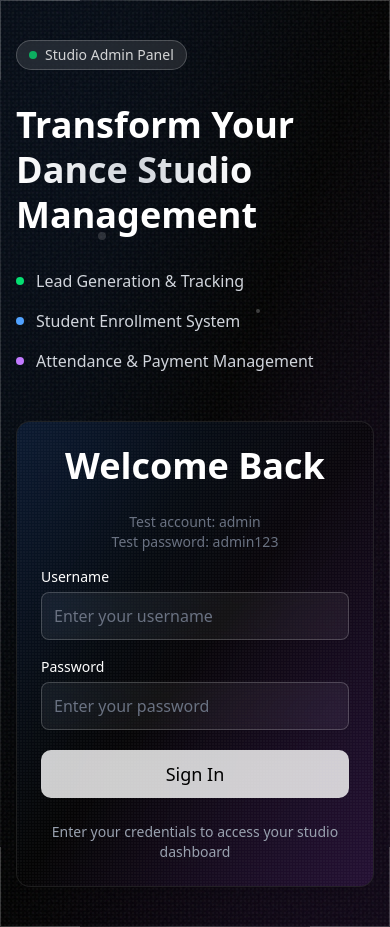
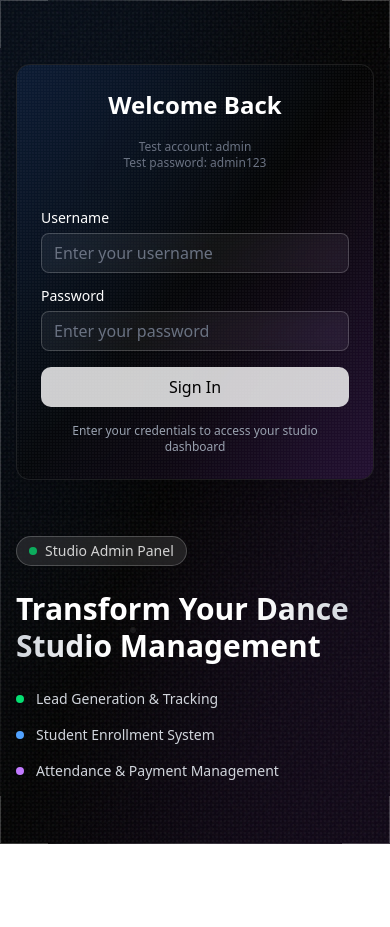
Before and after one commit to rishebss/fds, a React (Vite) app: page / in a window 390 px wide. After the commit the page ends 844 px from the top, so only its background shows below. Built offline with nearby package versions, Linux system fonts and the light colour scheme.

Commit message:
added payments feature

```diff
--- a/src/App.jsx
+++ b/src/App.jsx
@@ -12,7 +12,7 @@ import Payments from './pages/PaymentsPage'
 function App() {
   return (
     <Router>
-      <div className="min-h-screen bg-gray-50">
+      <div className="bg-gray-50">
 
         <main>
           <Routes>
--- a/src/components/Header.jsx
+++ b/src/components/Header.jsx
@@ -14,8 +14,6 @@ export default function Header() {
   const [isLoading, setIsLoading] = useState(false);
   const navigate = useNavigate();
   const { showToast, ToastContainer } = useToast();
-
-
 
   const handleLogin = async (e) => {
     e.preventDefault();
@@ -51,7 +49,7 @@ export default function Header() {
   };
 
   return (
-    <div className="relative w-full min-h-screen flex flex-col items-center justify-center bg-black">
+    <div className="relative w-full min-h-screen flex flex-col items-center justify-center bg-black px-4 py-8">
 
       {/* Gradient overlays to match card aesthetic */}
       <div className="absolute inset-0 bg-gradient-to-br from-blue-500/15 via-transparent to-purple-500/15" />
@@ -72,19 +70,19 @@ export default function Header() {
       <div className="absolute inset-x-0 bottom-0 h-px w-full bg-gradient-to-r from-transparent via-white/20 to-transparent" />
 
       {/* Corner accents */}
-      <div className="absolute top-0 left-0 w-20 h-20 border-l border-t border-white/20" />
-      <div className="absolute top-0 right-0 w-20 h-20 border-r border-t border-white/20" />
-      <div className="absolute bottom-0 left-0 w-20 h-20 border-l border-b border-white/20" />
-      <div className="absolute bottom-0 right-0 w-20 h-20 border-r border-b border-white/20" />
+      <div className="absolute top-0 left-0 w-12 h-12 md:w-20 md:h-20 border-l border-t border-white/20" />
+      <div className="absolute top-0 right-0 w-12 h-12 md:w-20 md:h-20 border-r border-t border-white/20" />
+      <div className="absolute bottom-0 left-0 w-12 h-12 md:w-20 md:h-20 border-l border-b border-white/20" />
+      <div className="absolute bottom-0 right-0 w-12 h-12 md:w-20 md:h-20 border-r border-b border-white/20" />
 
-      <div className="px-4 py-10 md:py-20 w-full max-w-7xl mx-auto relative z-10">
-        <div className="grid grid-cols-1 lg:grid-cols-2 gap-12 items-center">
+      <div className="w-full max-w-7xl mx-auto relative z-10 py-4 md:py-10 lg:py-20">
+        <div className="grid grid-cols-1 lg:grid-cols-2 gap-6 md:gap-8 lg:gap-12 items-center">
           {/* Left Side - Hero Content */}
           <motion.div
             initial={{ opacity: 0, x: -50 }}
             animate={{ opacity: 1, x: 0 }}
             transition={{ duration: 0.6 }}
-            className="space-y-8"
+            className="space-y-6 md:space-y-8 order-2 lg:order-1 mt-8 lg:mt-0"
           >
             <div className="space-y-4">
               <motion.div
@@ -98,15 +96,13 @@ export default function Header() {
               </motion.div>
             </div>
 
-            <h1 className="text-4xl md:text-5xl lg:text-6xl font-bold text-white leading-tight">
+            <h1 className="text-3xl sm:text-4xl md:text-5xl lg:text-6xl font-bold text-white leading-tight">
               Transform Your{" "}
               <span className="bg-gradient-to-r from-white via-gray-300 to-white bg-clip-text text-transparent">
                 Dance Studio
               </span>{" "}
               Management
             </h1>
-
-
 
             <motion.div
               initial={{ opacity: 0, y: 20 }}
@@ -115,19 +111,18 @@ export default function Header() {
               className="space-y-4"
             >
               <div className="flex items-center space-x-3">
-                <div className="w-2 h-2 bg-green-400 rounded-full" />
-                <span className="text-gray-300">Lead Generation & Tracking</span>
+                <div className="w-2 h-2 bg-green-400 rounded-full flex-shrink-0" />
+                <span className="text-gray-300 text-sm md:text-base">Lead Generation & Tracking</span>
               </div>
               <div className="flex items-center space-x-3">
-                <div className="w-2 h-2 bg-blue-400 rounded-full" />
-                <span className="text-gray-300">Student Enrollment System</span>
+                <div className="w-2 h-2 bg-blue-400 rounded-full flex-shrink-0" />
+                <span className="text-gray-300 text-sm md:text-base">Student Enrollment System</span>
               </div>
               <div className="flex items-center space-x-3">
-                <div className="w-2 h-2 bg-purple-400 rounded-full" />
-                <span className="text-gray-300">Attendance & Payment Management</span>
+                <div className="w-2 h-2 bg-purple-400 rounded-full flex-shrink-0" />
+                <span className="text-gray-300 text-sm md:text-base">Attendance & Payment Management</span>
               </div>
             </motion.div>
-
           </motion.div>
 
           {/* Right Side - Login Form */}
@@ -135,7 +130,7 @@ export default function Header() {
             initial={{ opacity: 0, x: 50 }}
             animate={{ opacity: 1, x: 0 }}
             transition={{ duration: 0.6, delay: 0.2 }}
-            className="flex justify-center lg:justify-end"
+            className="flex justify-center lg:justify-end order-1 lg:order-2"
           >
             <Card className="w-full max-w-md shadow-xl border border-white/10 bg-black/40 backdrop-blur-md rounded-xl relative overflow-hidden">
               {/* Gradient background overlay */}
@@ -143,16 +138,16 @@ export default function Header() {
               {/* Card texture overlay */}
               <div className="absolute inset-0 bg-[radial-gradient(circle_at_1px_1px,rgba(255,255,255,0.1)_1px,transparent_0)] bg-[length:3px_3px] opacity-30" />
 
-              <CardHeader className="space-y-1 pb-6 relative z-10">
-                <CardTitle className="text-4xl font-bold text-center text-white">Welcome Back</CardTitle>
-                <CardDescription className="text-center text-gray-500 mt-4 mb-[-30px]">
+              <CardHeader className="space-y-1 pb-4 md:pb-6 relative z-10">
+                <CardTitle className="text-2xl sm:text-3xl md:text-4xl font-bold text-center text-white">Welcome Back</CardTitle>
+                <CardDescription className="text-center text-gray-500 mt-2 md:mt-4 text-xs sm:text-sm">
                   Test account: admin<br />
                   Test password: admin123
                 </CardDescription>
               </CardHeader>
 
               <CardContent className="relative z-10">
-                <form onSubmit={handleLogin} className="space-y-5">
+                <form onSubmit={handleLogin} className="space-y-4 md:space-y-5">
                   <div className="space-y-2">
                     <Label htmlFor="username" className="text-white">Username</Label>
                     <Input
@@ -161,7 +156,7 @@ export default function Header() {
                       placeholder="Enter your username"
                       value={username}
                       onChange={(e) => setUsername(e.target.value)}
-          className="h-12 bg-white/5 border-white/20 text-white placeholder:text-gray-500 focus:border-white/40 focus:ring-white/20 backdrop-blur-sm"
+                      className="h-10 md:h-12 bg-white/5 border-white/20 text-white placeholder:text-gray-500 focus:border-white/40 focus:ring-white/20 backdrop-blur-sm"
                       required
                       disabled={isLoading}
                     />
@@ -175,7 +170,7 @@ export default function Header() {
                       placeholder="Enter your password"
                       value={password}
                       onChange={(e) => setPassword(e.target.value)}
-          className="h-12 bg-white/5 border-white/20 text-white placeholder:text-gray-500 focus:border-white/40 focus:ring-white/20 backdrop-blur-sm"
+                      className="h-10 md:h-12 bg-white/5 border-white/20 text-white placeholder:text-gray-500 focus:border-white/40 focus:ring-white/20 backdrop-blur-sm"
                       required
                       disabled={isLoading}
                     />
@@ -183,17 +178,16 @@ export default function Header() {
 
                   <Button
                     type="submit"
-        className="w-full h-12 text-lg bg-white/80 text-black hover:bg-gray-200 rounded-lg font-medium relative overflow-hidden"
+                    className="w-full h-10 md:h-12 text-base md:text-lg bg-white/80 text-black hover:bg-gray-200 rounded-lg font-medium relative overflow-hidden"
                     disabled={isLoading}
                   >
                     {isLoading ? 'Signing In...' : 'Sign In'}
                   </Button>
                 </form>
 
-                <div className="mt-6 text-center">
-                  <p className="text-sm text-gray-400">
+                <div className="mt-4 md:mt-6 text-center">
+                  <p className="text-xs md:text-sm text-gray-400">
                     Enter your credentials to access your studio dashboard
-
                   </p>
                 </div>
               </CardContent>
--- a/src/components/Leads.jsx
+++ b/src/components/Leads.jsx
@@ -432,7 +432,7 @@ const [isCreating, setIsCreating] = useState(false);
             initial={{ opacity: 0, y: 20 }}
             animate={{ opacity: 1, y: 0 }}
             transition={{ duration: 0.6 }}
-            className="lg:col-span-2 h-full min-h-0"
+            className="lg:col-span-4 h-full min-h-0"
           >
             <Card className="w-full h-full shadow-xl border border-white/10 bg-black/40 backdrop-blur-md rounded-xl relative overflow-hidden mt-0 flex flex-col min-h-0">
               <div className="absolute inset-0 bg-gradient-to-br from-blue-500/15 via-transparent to-purple-500/15 pointer-events-none" />
@@ -615,50 +615,7 @@ const [isCreating, setIsCreating] = useState(false);
             </Card>
           </motion.div>
 
-          {/* Metric Cards */}
-          <div className="flex flex-col gap-6 lg:sticky lg:top-28 min-h-0">
-            {[
-              {title: 'Payments', emoji: '💳', path:'/payments'},
-              {title: 'Attendance', emoji: '📅', path:'/attendance'},
-              {title: 'Students', emoji: '🎓', path:'/students-dashboard'}
-            ].map((item, idx) => (
-              <motion.div
-                key={item.title}
-                initial={{ opacity: 0, y: 20 }}
-                animate={{ opacity: 1, y: 0 }}
-                transition={{ delay: 0.1 * (idx + 1), duration: 0.6 }}
-              >
-                <Link to={item.path} className="block">
-                <Card className="shadow-xl border border-white/10 bg-black/40 backdrop-blur-md rounded-xl relative overflow-hidden flex-1 flex flex-col min-h-0">
-                  <div className="absolute inset-0 bg-gradient-to-br from-blue-500/15 via-transparent to-purple-500/15 pointer-events-none" />
-                  <div className="absolute inset-0 bg-[radial-gradient(circle_at_1px_1px,rgba(255,255,255,0.1)_1px,transparent_0)] bg-[length:3px_3px] opacity-30 pointer-events-none" />
 
-                  <CardHeader className="relative z-10 pb-3">
-                    <div className="flex items-center gap-3">
-                      <div className="w-8 h-8 bg-white/10 rounded-lg flex items-center justify-center">
-                        <span className="text-lg">{item.emoji}</span>
-                      </div>
-                      <CardTitle className="text-lg font-semibold text-white">
-                        {item.title}
-                      </CardTitle>
-                    </div>
-                    <CardDescription className="text-gray-400 mt-1 font-bold">
-                      Click to view
-                    </CardDescription>
-                  </CardHeader>
-
-                  <CardContent className="relative z-10 flex-1">
-                    <div className="h-full flex items-center justify-center text-gray-400">
-
-                        <span className="text-sm">View contents</span>
-
-                    </div>
-                  </CardContent>
-                </Card>
-                </Link>
-              </motion.div>
-            ))}
-          </div>
         </div>
       </div>
 
--- a/src/components/Students.jsx
+++ b/src/components/Students.jsx
@@ -209,7 +209,7 @@ const [isCreating, setIsCreating] = useState(false);
   }
 
   return (
-    <div className="relative min-h-screen bg-black overflow-hidden">
+    <div className="relative min-h-screen bg-black overflow-hidden ">
       <div className="sticky top-0 z-50">
         <Navbar />
       </div>
@@ -224,7 +224,7 @@ const [isCreating, setIsCreating] = useState(false);
             initial={{ opacity: 0, y: 20 }}
             animate={{ opacity: 1, y: 0 }}
             transition={{ duration: 0.6 }}
-            className="lg:col-span-2 h-full min-h-0"
+            className="lg:col-span-4 w-full h-full min-h-0"
           >
             <Card className="w-full h-full shadow-xl border border-white/10 bg-black/40 backdrop-blur-md rounded-xl relative overflow-hidden mt-0 flex flex-col min-h-0">
               <div className="absolute inset-0 bg-gradient-to-br from-blue-500/15 via-transparent to-purple-500/15 pointer-events-none" />
@@ -394,49 +394,7 @@ const [isCreating, setIsCreating] = useState(false);
             </Card>
           </motion.div>
 
-          <div className="flex flex-col gap-6 lg:sticky lg:top-28 min-h-0 mt-3">
-            {[
-              {title: 'Attendance', emoji: '📅', path: '/attendance'},
-              {title: 'Leads', emoji: '📊', path: '/dashboard'},
-              {title: 'Payments', emoji: '💵', path: '/payments'}
-            ].map((item, idx) => (
-              <motion.div
-                key={item.title}
-                initial={{ opacity: 0, y: 20 }}
-                animate={{ opacity: 1, y: 0 }}
-                transition={{ delay: 0.1 * (idx + 1), duration: 0.6 }}
-              >
-                <Link to={item.path} className="block">
-                  <Card className="shadow-xl border border-white/10 bg-black/40 backdrop-blur-md rounded-xl relative overflow-hidden flex-1 flex flex-col min-h-0 cursor-pointer hover:bg-white/5 transition-colors">
-                    <div className="absolute inset-0 bg-gradient-to-br from-blue-500/15 via-transparent to-purple-500/15 pointer-events-none" />
-                    <div className="absolute inset-0 bg-[radial-gradient(circle_at_1px_1px,rgba(255,255,255,0.1)_1px,transparent_0)] bg-[length:3px_3px] opacity-30 pointer-events-none" />
 
-                    <CardHeader className="relative z-10 pb-3">
-                      <div className="flex items-center gap-3">
-                        <div className="w-8 h-8 bg-white/10 rounded-lg flex items-center justify-center">
-                          <span className="text-lg">{item.emoji}</span>
-                        </div>
-                        <CardTitle className="text-lg font-semibold text-white">
-                          {item.title}
-                        </CardTitle>
-                      </div>
-                      <CardDescription className="text-gray-400 mt-1">
-                        <span className="text-sm text-gray-400 hover:text-white transition-colors font-bold">
-                          Click to view
-                        </span>
-                      </CardDescription>
-                    </CardHeader>
-
-                    <CardContent className="relative z-10 flex-1">
-                      <div className="h-full flex items-center justify-center text-gray-400">
-                        <span className="text-sm">View contents</span>
-                      </div>
-                    </CardContent>
-                  </Card>
-                </Link>
-              </motion.div>
-            ))}
-          </div>
         </div>
       </div>
 
```
Lines whose indentation alone changed are shown as unchanged.
